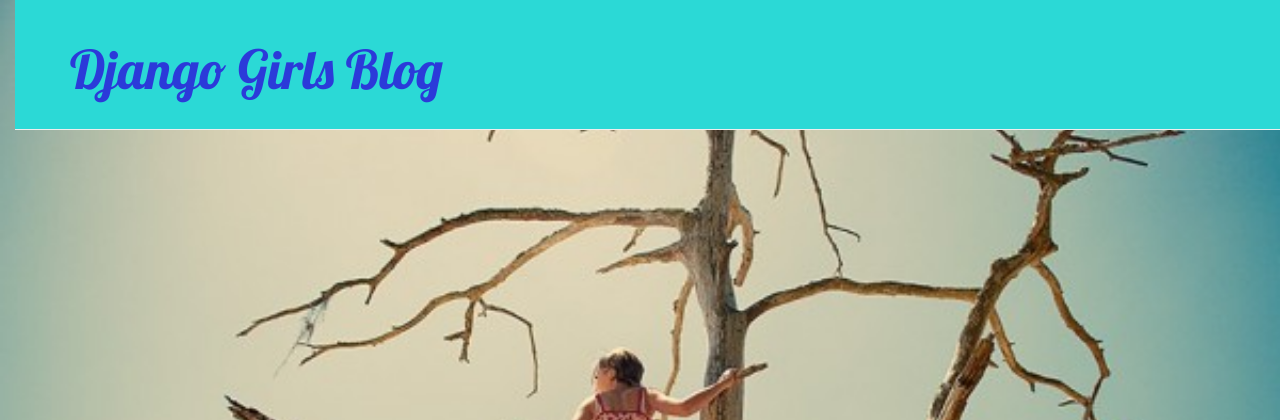
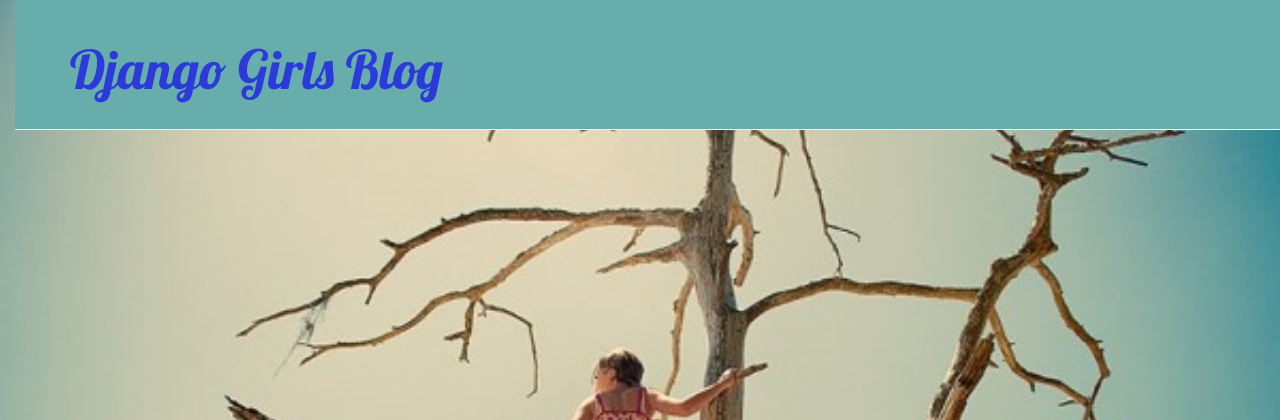
Before and after one commit to Otprisk/my-first-blog, a Django app: page / in a window 1280 px wide. Shown: the top 420 px of the page. Run offline with Django 3.2, Linux system fonts and the light colour scheme; data that the repository does not hold is empty; some libraries are stand-ins or nearby versions.

Commit message:
Change header color

```diff
--- a/blog/static/css/blog.css
+++ b/blog/static/css/blog.css
@@ -4,7 +4,7 @@ body {
     background-size: cover;
 }
 .page-header {
-    background-color: #2BD9D6;
+    background-color: #66ADAC;
     margin-top: 0;
     padding: 20px 20px 20px 55px;
 }
```
